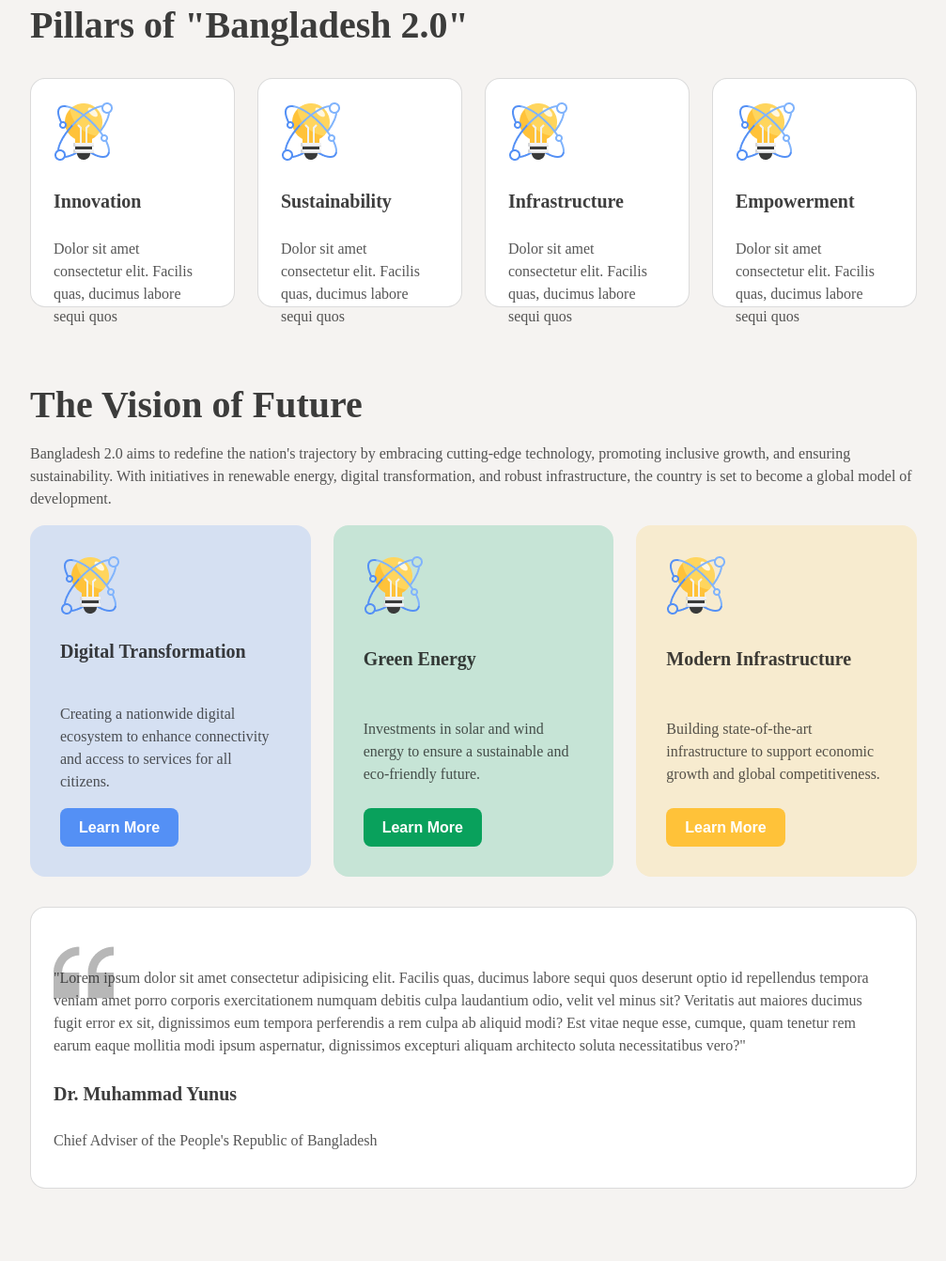
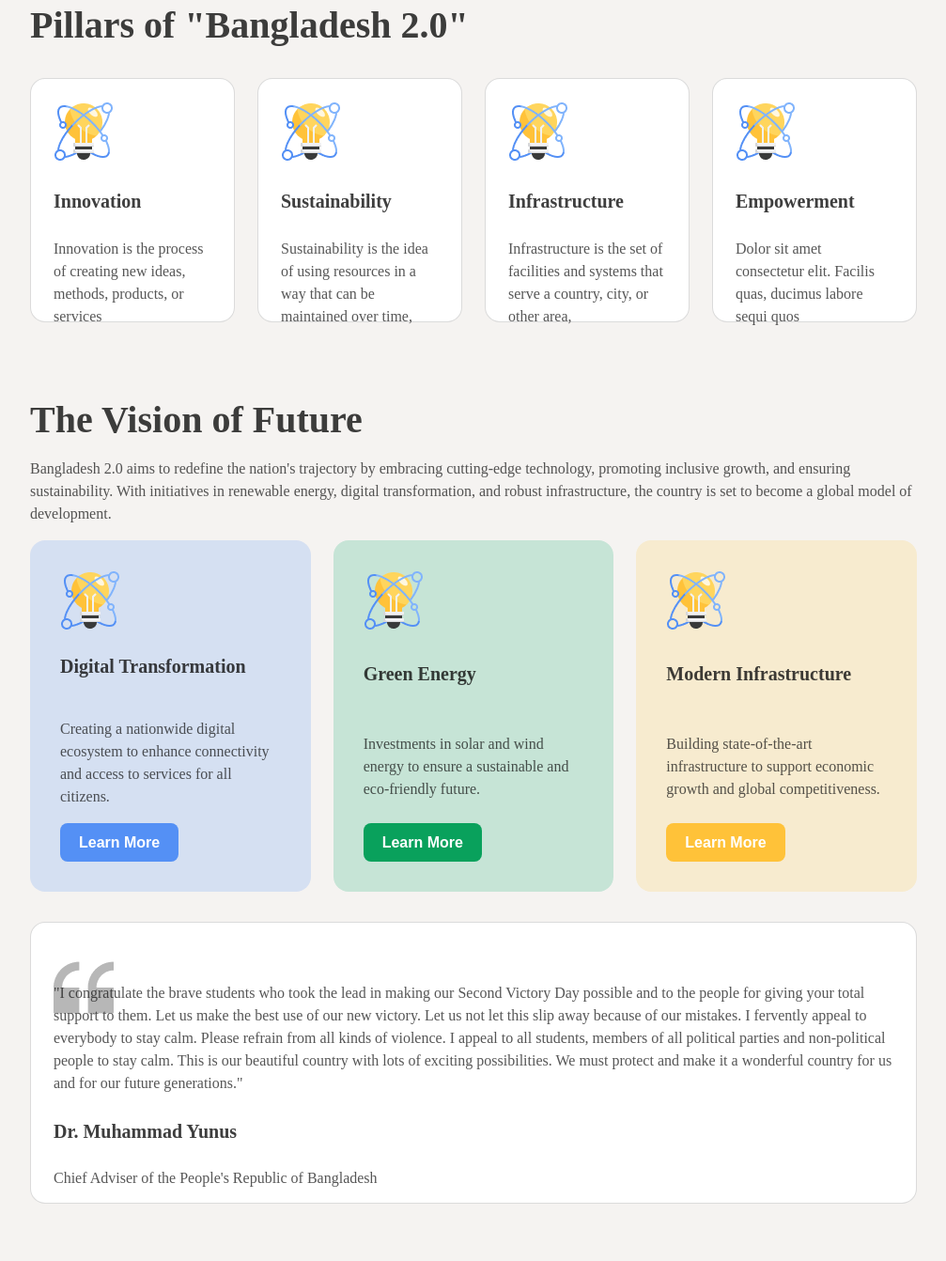
Before and after one commit to ArifulIslamAtrafat118/New-Bangladesh-2.0, a plain HTML site: page index.html in a window 1280 px wide. Shown: the part 815-2157 px from the top of the page at 94% size, without its empty margins (136-1143 px from the left). Drawn offline with Linux system fonts and the light colour scheme.

Commit message:
small chenge

```diff
--- a/index.html
+++ b/index.html
@@ -30,17 +30,17 @@
             <div class="pilar">
                 <img src="assets/card-icon.png" alt="" class="pilar-img">
                 <h4 class="card-titel">Innovation</h4>
-                <p class="description">Dolor sit amet consectetur elit. Facilis quas, ducimus labore sequi quos </p>
+                <p class="description">Innovation is the process of creating new ideas, methods, products, or services </p>
             </div>
             <div class="pilar">
                 <img src="assets/card-icon.png" alt="" class="pilar-img">
                 <h4 class="card-titel">Sustainability</h4>
-                <p class="description">Dolor sit amet consectetur elit. Facilis quas, ducimus labore sequi quos </p>
+                <p class="description">Sustainability is the idea of using resources in a way that can be maintained over time,</p>
             </div>
             <div class="pilar">
                 <img src="assets/card-icon.png" alt="" class="pilar-img">
                 <h4 class="card-titel">Infrastructure</h4>
-                <p class="description">Dolor sit amet consectetur elit. Facilis quas, ducimus labore sequi quos </p>
+                <p class="description">Infrastructure is the set of facilities and systems that serve a country, city, or other area, </p>
             </div>
             <div class="pilar">
                 <img src="assets/card-icon.png" alt="" class="pilar-img">
@@ -73,7 +73,7 @@
         <div class="white-bg">
             <div class="quote-bg">
                 <div class="chief-adviser-quote">
-                    <p class="description">"Lorem ipsum dolor sit amet consectetur adipisicing elit. Facilis quas, ducimus labore sequi quos deserunt optio id repellendus tempora veniam amet porro corporis exercitationem numquam debitis culpa laudantium odio, velit vel minus sit? Veritatis aut maiores ducimus fugit error ex sit, dignissimos eum tempora perferendis a rem culpa ab aliquid modi? Est vitae neque esse, cumque, quam tenetur rem earum eaque mollitia modi ipsum aspernatur, dignissimos excepturi aliquam architecto soluta necessitatibus vero?"</p>
+                    <p class="description">"I congratulate the brave students who took the lead in making our Second Victory Day possible and to the people for giving your total support to them. Let us make the best use of our new victory.  Let us not let this slip away because of our mistakes. I fervently appeal to everybody to stay calm. Please refrain from all kinds of violence. I appeal to all students, members of all political parties and non-political people to stay calm.  This is our beautiful country with lots of exciting possibilities. We must protect and make it a wonderful country for us and for our future generations."</p>
                     <h4 class="card-titel">Dr. Muhammad Yunus</h4>
                     <p class="description">Chief Adviser of the People's Republic of Bangladesh</p>
                 </div>
@@ -102,7 +102,7 @@
                     <!-- <img src="assets/satelite.png" alt="" class="news-imaage"> -->
                 </div>
                     <div class="news-content">
-                        <h3 class="news-header">Bangladesh enters space era with satellite launch</h3>
+                        <h3 class="news-header">Bangladesh Launches New Satellite</h3>
                         <img src="assets/al-jazeera.png" alt="" class="news-channel-logo">
                         <p class="description"><span .date>Date: 11/01/2025</span>  Time: 11.25 PM</p>
                         <p class="description  margin-bottom">Bangladesh's space age has dawned with the successful launch of Bangabandhu-1
--- a/styles/style.css
+++ b/styles/style.css
@@ -111,7 +111,7 @@ body{
 /* styles of main section */
 .pilar{
     width: 302px;
-    height: 244px;
+    height: 260px;
     margin-top: 32px;
     margin-bottom: 80px;
     padding: 24px;
@@ -268,7 +268,6 @@ input[placeholder="Other Amount (Taka)"] {
 }
 
 .subscribe-section{
-    padding: 80px 100px 80px 100px;
     height: 395px;
     display: flex;
     flex-direction: column;
```
